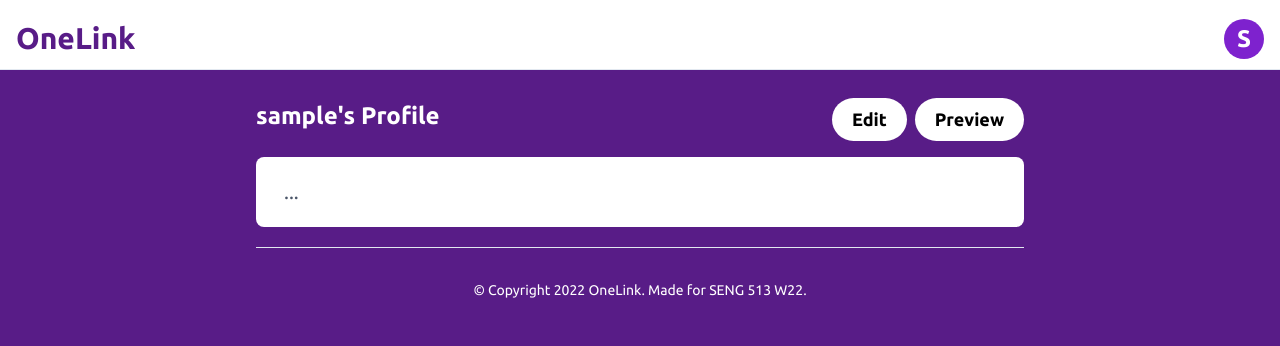
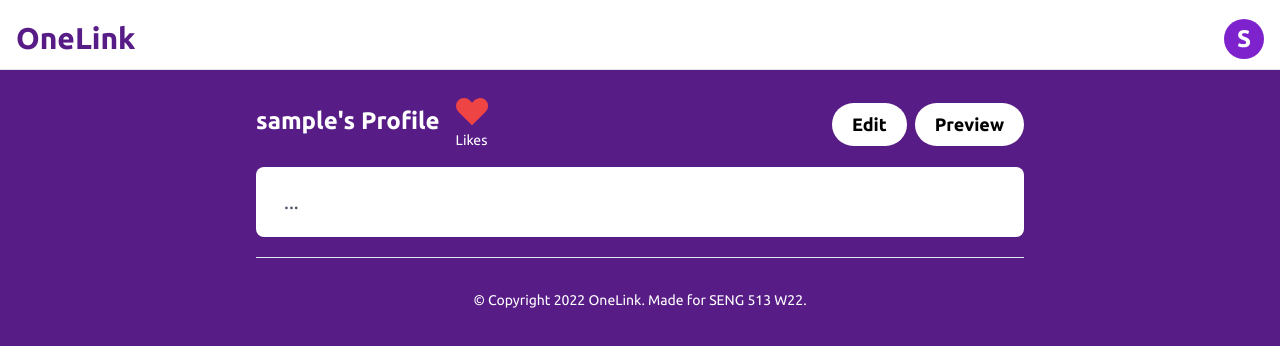
Before and after one commit to JCayabyab/onelink, a Next.js app: page / in a window 1280 px wide. Shown: the top 346 px of the page. Built offline with nearby package versions, Linux system fonts and the light colour scheme; sample sign-in values are in the browser's storage.

Commit message:
Add Like button

```diff
--- /dev/null
+++ b/src/components/LikeCounter.tsx
@@ -0,0 +1,46 @@
+import React, { useEffect, useState } from 'react';
+
+import { HeartIcon } from '@heroicons/react/solid';
+import { useRouter } from 'next/router';
+
+import { useGlobalContext } from '@/contexts/GlobalContext';
+
+interface HeartButtonProps {
+  handleLike: () => void;
+}
+
+const HeartButton = ({ handleLike }: HeartButtonProps) => {
+  return (
+    <button className="text-red-500 hover:text-red-700" onClick={handleLike}>
+      <HeartIcon className="h-10 w-10" />
+    </button>
+  );
+};
+
+export default function LikeCounter() {
+  const [isViewingOtherProfile, setIsViewingOtherProfile] =
+    useState<boolean>(false);
+  const router = useRouter();
+  const { user } = useGlobalContext();
+
+  useEffect(() => {
+    const path = router.pathname;
+    if (path.slice(0, 3) === '/l/') {
+      const { linkName } = router.query;
+      if (!user || linkName !== user.linkName) {
+        setIsViewingOtherProfile(true);
+      }
+    }
+  }, [setIsViewingOtherProfile, router, user]);
+
+  return (
+    <div className="mx-3 inline-flex flex-col items-center text-red-500">
+      {user && isViewingOtherProfile ? (
+        <HeartButton handleLike={() => {}} />
+      ) : (
+        <HeartIcon className="h-10 w-10" />
+      )}
+      <div className="text-sm text-white">Likes</div>
+    </div>
+  );
+}
--- a/src/components/LinkForm.tsx
+++ b/src/components/LinkForm.tsx
@@ -129,7 +129,8 @@ export default function LinkForm({
 
   return (
     <>
-      <div className="container mt-2 rounded-lg bg-white px-3 py-5">
+      <div className="container mt-2 rounded-lg bg-white px-3 pb-5">
+        <h1 className="text-center font-bold text-black">Links</h1>
         <div>{renderLinkInputs()}</div>
         <div className="mt-2 flex justify-end" onClick={addLinkInput}>
           <button className="inline-flex items-center rounded-full bg-purple-900 px-6 py-1 text-lg font-bold text-white">
--- a/src/pages/index.tsx
+++ b/src/pages/index.tsx
@@ -1,5 +1,6 @@
 import Link from 'next/link';
 
+import LikeCounter from '@/components/LikeCounter';
 import { useGlobalContext } from '@/contexts/GlobalContext';
 import useLinks from '@/hooks/useLinks';
 import { Meta } from '@/layout/Meta';
@@ -22,6 +23,7 @@ const Create = () => {
               <h1 className="text-center font-sans text-2xl font-bold text-white">
                 {`${user.username}'s Profile`}
               </h1>
+              <LikeCounter />
             </div>
             <div className="flex items-center">
               <Link href="/edit">
--- a/src/pages/l/[linkName].tsx
+++ b/src/pages/l/[linkName].tsx
@@ -1,5 +1,6 @@
 import { useRouter } from 'next/router';
 
+import LikeCounter from '@/components/LikeCounter';
 import useLinks from '@/hooks/useLinks';
 import { Meta } from '@/layout/Meta';
 import { Main } from '@/templates/Main';
@@ -23,6 +24,7 @@ const OneLink = () => {
               <h1 className="text-center font-sans text-2xl font-bold text-white">
                 {`${onelinkOwner.username}'s Profile`}
               </h1>
+              <LikeCounter />
             </div>
           </div>
           <div className="container mt-2 rounded-lg bg-white px-7 py-5">
```
